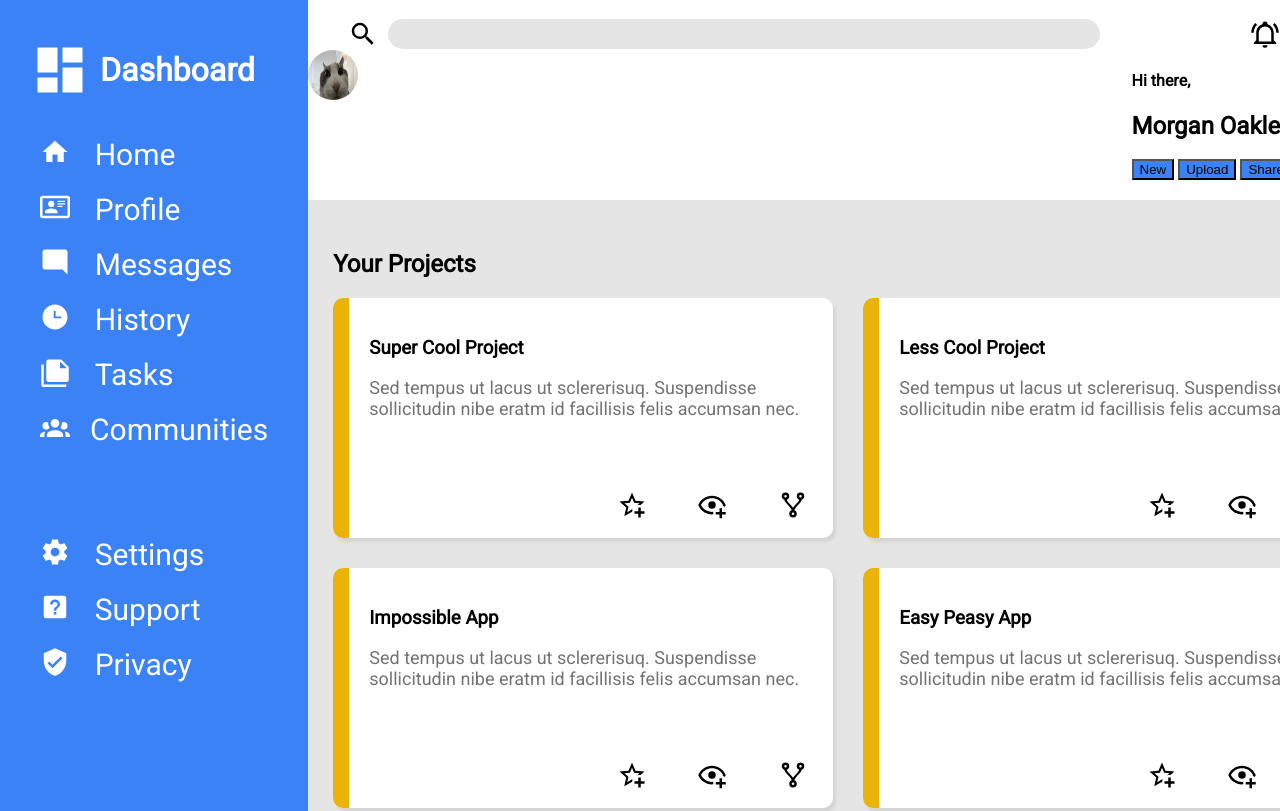
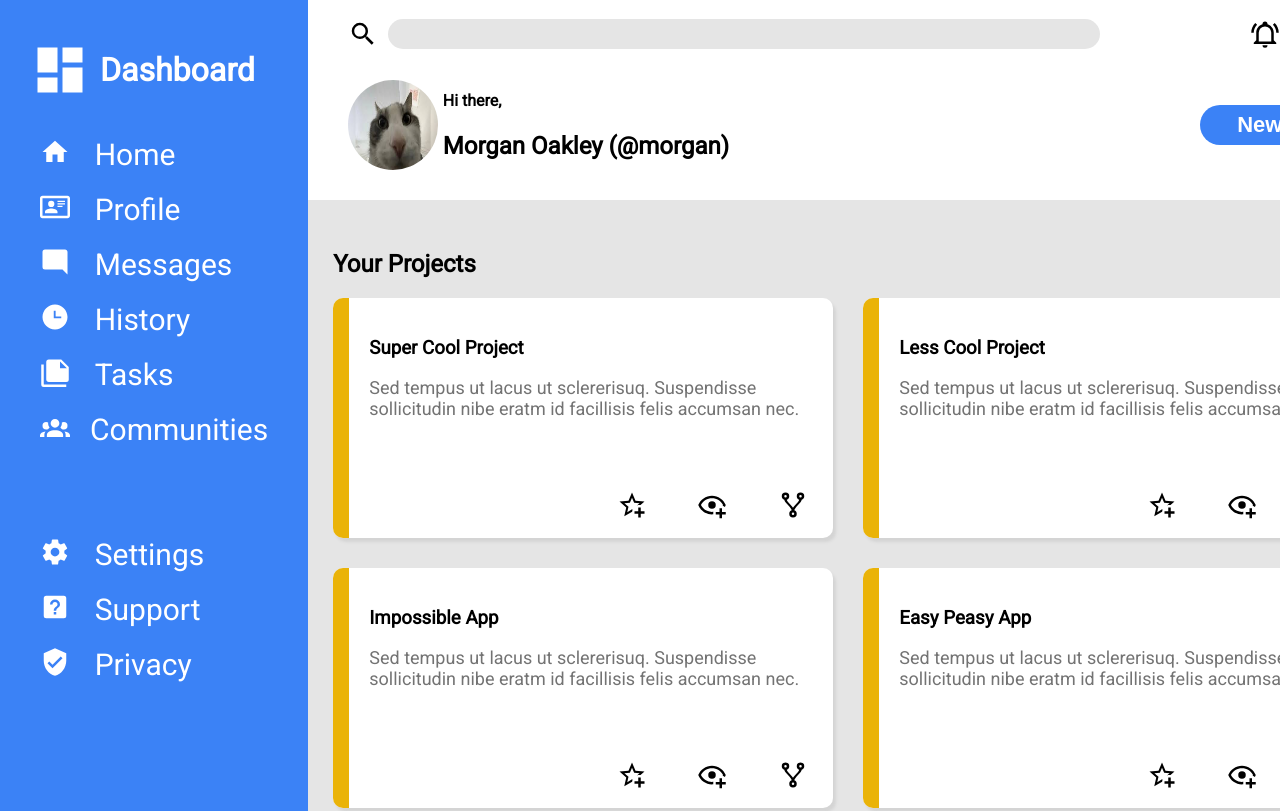
Before and after one commit to skim1225/odin-admin-dashboard, a plain HTML site: page index.html in a window 1280 px wide. Shown: the top 811 px of the page. Drawn offline with Linux system fonts and the light colour scheme.

Commit message:
Format lower bar

```diff
--- a/index.html
+++ b/index.html
@@ -40,10 +40,12 @@
             </div>
         </div>
         <div class="low-bar">
-            <img id="user-icon-2" src="img/cat-1.jpeg" alt="profile pic">
-            <div id="greetings">
-                <h4>Hi there,</h4>
-                <h2>Morgan Oakley (@morgan)</h2>
+            <div class="bottom-left">
+                <img id="user-icon-2" src="img/cat-1.jpeg" alt="profile pic">
+                <div id="greetings">
+                    <h4>Hi there,</h4>
+                    <h2>Morgan Oakley (@morgan)</h2>
+                </div>
             </div>
             <div id="btns">
                 <button>New</button>
--- a/styles.css
+++ b/styles.css
@@ -124,29 +124,38 @@ li {
 
 .low-bar {
     display: grid;
-    grid-template-columns: 1fr 9fr 6fr;
+    grid-template-columns: 2fr 1fr;
+    margin-left: 40px;
+    margin-top: 20px;
+}
+
+.bottom-left {
+    display: grid;
+    grid-template-columns: 1fr 8fr;
+    align-items: center;
 }
 
 #user-icon-2 {
-    width: 50px;
-    height: 50px;
+    width: 90px;
+    height: 90px;
     border-radius: 50%;
-    grid-column-start: 1;
-    grid-column-end: 2;
-}
-
-#greetings {
-    grid-column-start: 3;
-    grid-column-end: 4;
 }
 
 #btns {
-    grid-column-start: 3;
-    grid-column-end: 4;
+    display: grid;
+    grid-template-columns: 1fr 1fr 1fr;
+    align-items: center;
 }
 
 button {
     background-color: #3b82f6;
+    border-radius: 20px;
+    border: none;
+    font-size: 22px;
+    font-weight: 600;
+    color: white;
+    height: 40px;
+    width: 120px;
 }
 
 .main {
```
